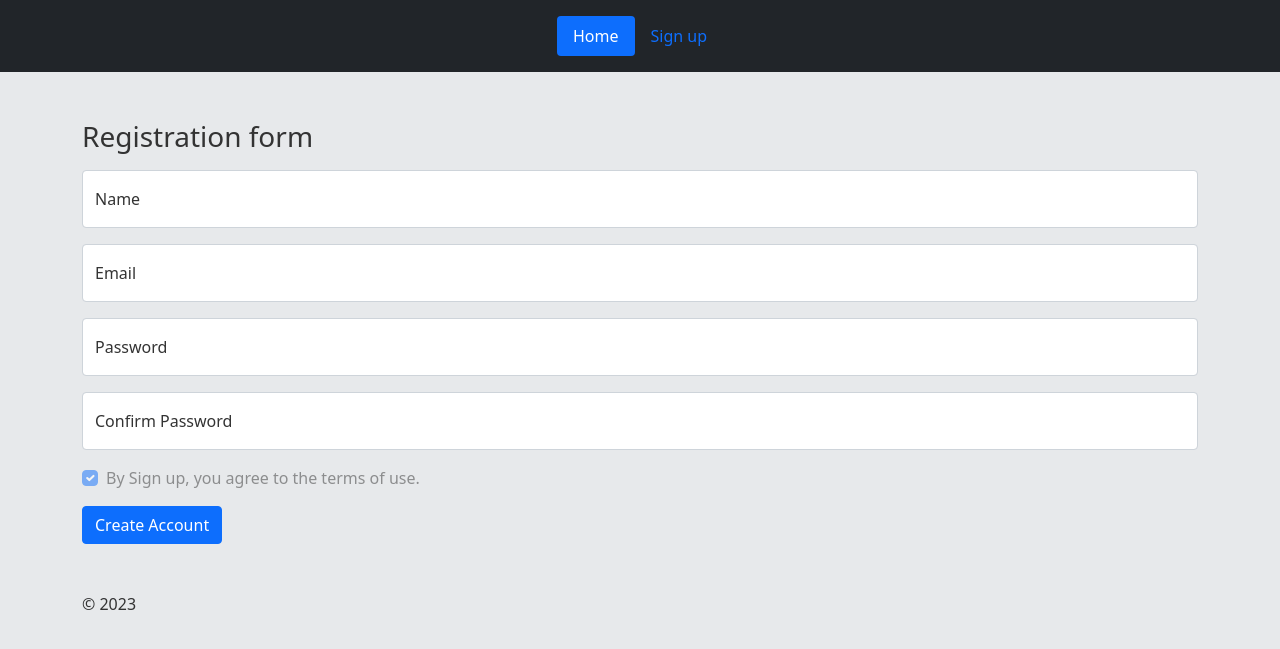
After one commit to mahfuz-prog/Flask, a Flask app: page /signup/ in a window 1280 px wide. The commit adds this page. Shown: the top 649 px of the page. Run offline with Flask 3, Linux system fonts and the light colour scheme.

Commit message:
Registration

```diff
--- /dev/null
+++ b/flaskapp/forms.py
@@ -0,0 +1,22 @@
+from flask_wtf import FlaskForm
+from wtforms import StringField, PasswordField, SubmitField, BooleanField
+from wtforms.validators import DataRequired, Length, Email, EqualTo, ValidationError
+from flaskapp.db_models import User
+
+class SignUp(FlaskForm):
+	username = StringField('Name', validators=[DataRequired(), Length(min=3, max=20)])
+	email = StringField('Email', validators=[DataRequired(), Email()])
+	password = PasswordField('Password', validators=[DataRequired()])
+	confirm_password = PasswordField('Confirm Password', validators=[DataRequired(),
+		EqualTo('password', message='Passwords must match')])
+	submit = SubmitField('Create Account')
+
+	def validate_username(self, username):
+		user = User.query.filter_by(username=username.data).first()
+		if user:
+			raise ValidationError('Username already taken. Try a different one.')
+
+	def validate_email(self, email):
+		user = User.query.filter_by(email=email.data).first()
+		if user:
+			raise ValidationError('Email already taken. Try a different one.')
--- a/flaskapp/routes.py
+++ b/flaskapp/routes.py
@@ -1,11 +1,22 @@
-from flask import render_template
-from flaskapp import app
+from flaskapp import app, db, bcrypt
+from flask import render_template, url_for, flash, redirect, request
+from flaskapp.forms import SignUp
+from flaskapp.db_models import User
 
 @app.route('/')
 @app.route('/home/')
 def home():
 	return render_template('home.html')
 
-@app.route('/about/')
-def about():
-	return render_template('about.html', title='About')
+@app.route('/signup/', methods=['GET', 'POST'])
+def signup():
+	print(User.query.all())
+	form = SignUp(request.form)
+	if request.method == 'POST' and form.validate():
+		hashed_pass = bcrypt.generate_password_hash(form.password.data, rounds=13).decode('utf-8')
+		user = User(username=form.username.data, email=form.email.data, password=hashed_pass)
+		db.session.add(user)
+		db.session.commit()
+		flash(f'Account created for {form.username.data}', 'success')
+		return redirect(url_for('home'))
+	return render_template('sign_up.html', title='Sign Up', form=form)
--- a/flaskapp/templates/about.html
+++ /dev/null
@@ -1,4 +0,0 @@
-{% extends 'layout.html' %}
-{% block body_block %}
-<h1 class="text-center mt-5">Features will add through github branches</h1>
-{% endblock %}
--- a/flaskapp/templates/layout.html
+++ b/flaskapp/templates/layout.html
@@ -1,3 +1,4 @@
+{% from 'templates.html' import flash_template %}
 <!DOCTYPE html>
 <html>
 <head>
@@ -21,10 +22,13 @@
       <header class="d-flex justify-content-center py-3">
         <ul class="nav nav-pills">
           <li class="nav-item"><a href="{{ url_for('home') }}" class="nav-link active" aria-current="page">Home</a></li>
-          <li class="nav-item"><a href="{{ url_for('about') }}" class="nav-link">About</a></li>
+          <li class="nav-item"><a href="{{ url_for('signup') }}" class="nav-link">Sign up</a></li>
         </ul>
       </header>
     </div>
+  </div>
+  <div class="container block-container">
+    {{ flash_template(get_flashed_messages(with_categories=true)) }}
   </div>
 
   <div class="container block-container">
--- /dev/null
+++ b/flaskapp/templates/sign_up.html
@@ -0,0 +1,24 @@
+{% from 'templates.html' import field_template %}
+{% extends 'layout.html' %}
+{% block body_block %}
+<main class="form-signin mt-5">
+  <form method="POST" action="">
+    <h1 class="h3 mb-3 fw-normal">Registration form</h1>
+
+    {{ form.hidden_tag() }}
+    {{ field_template(form.username, placeholder=form.username.label.text) }}
+    {{ field_template(form.email, placeholder=form.email.label.text) }}
+    {{ field_template(form.password, placeholder=form.password.label.text) }}
+    {{ field_template(form.confirm_password, placeholder=form.confirm_password.label.text) }}
+
+    <div class="form-check mb-3">
+      <input class="form-check-input" type="checkbox" value="" id="flexCheckCheckedDisabled" checked disabled>
+      <label class="form-check-label" for="flexCheckCheckedDisabled">By Sign up, you agree to the terms of use.</label>
+    </div>
+
+    {{ form.submit(class="btn btn-primary") }}
+
+    <p class="mt-5 mb-3 text-body-secondary">&copy; 2023</p>
+  </form>
+</main>
+{% endblock %}
--- /dev/null
+++ b/flaskapp/templates/templates.html
@@ -0,0 +1,23 @@
+{% macro field_template(field) %}
+<div class="form-floating mb-3">
+	{{ field(class='form-control', **kwargs)|safe }}
+    <label for="{{ field.name }}">{{ field.label.text }}</label>
+    <ul>
+    	{% for error in field.errors %}
+    	<li style="color:red;">{{ error }}</li>
+    	{% endfor %}
+    </ul>
+ </div>
+{% endmacro %}
+
+{% macro flash_template(msg) %}
+	{% with messages = msg %}
+		{% if messages %}
+			{% for category, message in messages %}
+			<div class="alert alert-{{ category }}">
+             	{{ message }}
+          	</div>
+			{% endfor %}
+		{% endif %}
+	{% endwith %}
+{% endmacro %}
```
Also changed, not shown: flaskapp/__init__.py (+10 -0 lines), flaskapp/db_models.py (added, +11 -0 lines), README.md, 1 other file.
